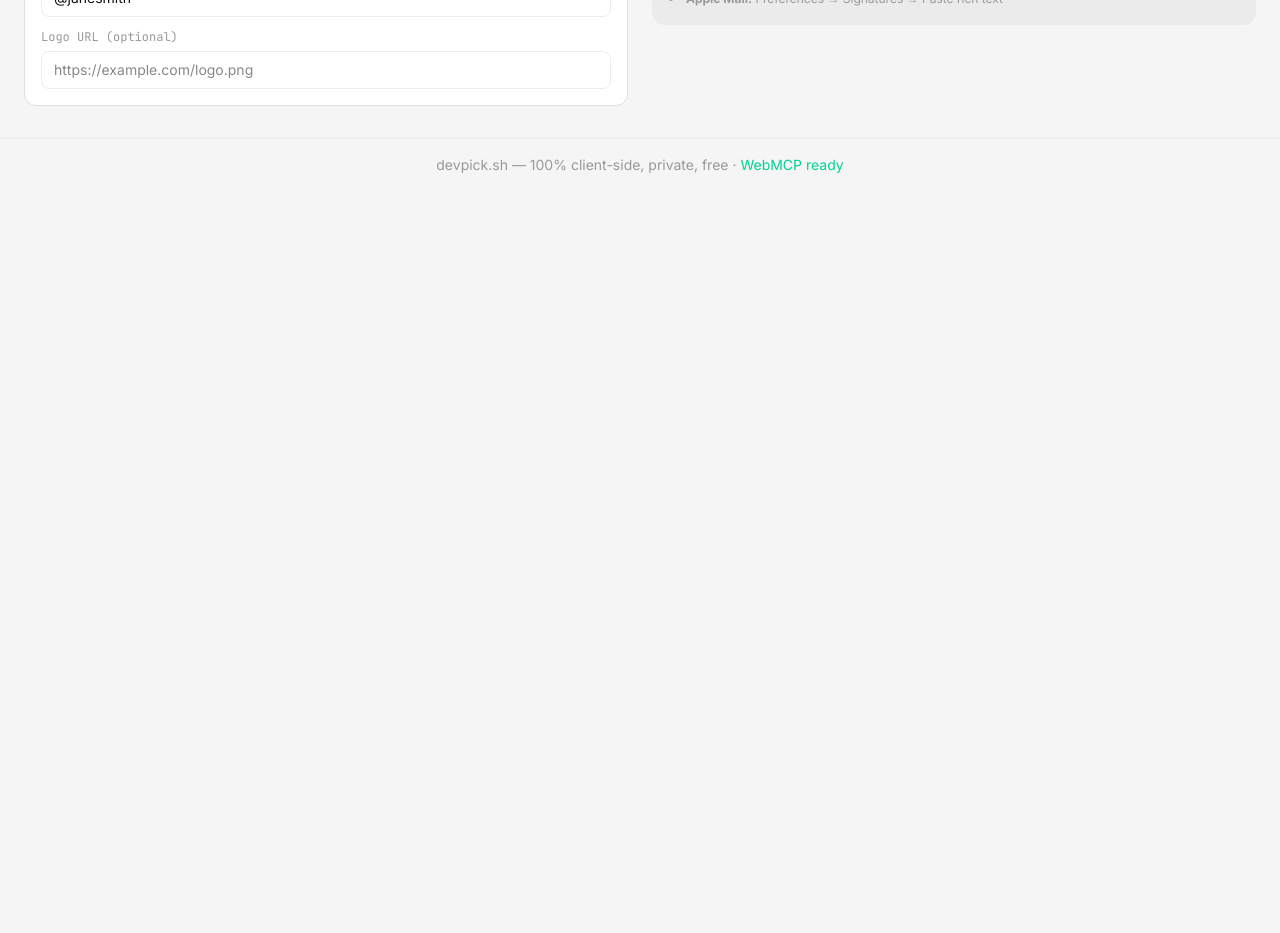
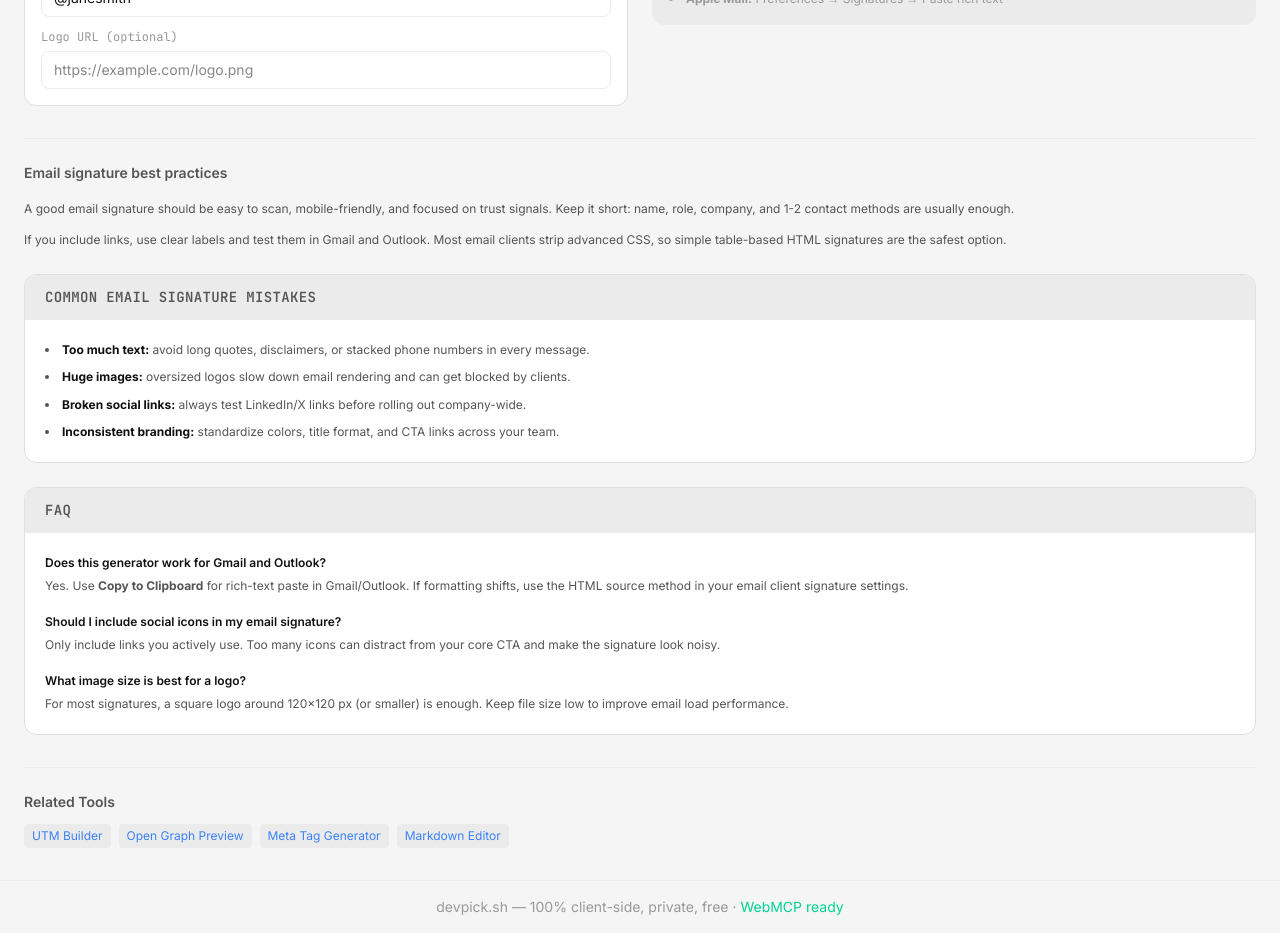
Before and after one commit to kimbobmarley03/devpick.sh, a Next.js app: page /email-signature-generator in a window 1280 px wide. Shown: the part 960-1893 px from the top of the page. Before the commit the page ends 1151 px from the top, so only its background shows below. Built offline with nearby package versions, Linux system fonts and the light colour scheme; no server answers.

Commit message:
seo: expand email signature generator content and related links

```diff
--- a/app/email-signature-generator/email-signature-generator-tool.tsx
+++ b/app/email-signature-generator/email-signature-generator-tool.tsx
@@ -281,6 +281,70 @@ export function EmailSignatureGeneratorTool() {
           </div>
         </div>
       </div>
+
+      {/* SEO Content: Best Practices */}
+      <section className="mt-8 pt-6 border-t border-border-subtle space-y-4">
+        <h2 className="text-sm font-semibold text-text-secondary">Email signature best practices</h2>
+        <div className="space-y-3 text-xs text-text-secondary leading-relaxed">
+          <p>
+            A good email signature should be easy to scan, mobile-friendly, and focused on trust signals.
+            Keep it short: name, role, company, and 1-2 contact methods are usually enough.
+          </p>
+          <p>
+            If you include links, use clear labels and test them in Gmail and Outlook.
+            Most email clients strip advanced CSS, so simple table-based HTML signatures are the safest option.
+          </p>
+        </div>
+      </section>
+
+      <section className="mt-6 bg-card-bg border border-card-border rounded-xl overflow-hidden">
+        <div className="px-5 py-3 border-b border-border-subtle bg-surface-subtle">
+          <h2 className="text-sm font-semibold text-text-secondary font-mono uppercase tracking-wide">Common email signature mistakes</h2>
+        </div>
+        <ul className="p-5 space-y-2 text-xs text-text-secondary list-disc list-inside leading-relaxed">
+          <li><strong className="text-text-primary">Too much text:</strong> avoid long quotes, disclaimers, or stacked phone numbers in every message.</li>
+          <li><strong className="text-text-primary">Huge images:</strong> oversized logos slow down email rendering and can get blocked by clients.</li>
+          <li><strong className="text-text-primary">Broken social links:</strong> always test LinkedIn/X links before rolling out company-wide.</li>
+          <li><strong className="text-text-primary">Inconsistent branding:</strong> standardize colors, title format, and CTA links across your team.</li>
+        </ul>
+      </section>
+
+      <section className="mt-6 bg-card-bg border border-card-border rounded-xl overflow-hidden">
+        <div className="px-5 py-3 border-b border-border-subtle bg-surface-subtle">
+          <h2 className="text-sm font-semibold text-text-secondary font-mono uppercase tracking-wide">FAQ</h2>
+        </div>
+        <div className="p-5 space-y-4 text-xs text-text-secondary leading-relaxed">
+          <div>
+            <h3 className="text-text-primary font-semibold mb-1">Does this generator work for Gmail and Outlook?</h3>
+            <p>Yes. Use <strong>Copy to Clipboard</strong> for rich-text paste in Gmail/Outlook. If formatting shifts, use the HTML source method in your email client signature settings.</p>
+          </div>
+          <div>
+            <h3 className="text-text-primary font-semibold mb-1">Should I include social icons in my email signature?</h3>
+            <p>Only include links you actively use. Too many icons can distract from your core CTA and make the signature look noisy.</p>
+          </div>
+          <div>
+            <h3 className="text-text-primary font-semibold mb-1">What image size is best for a logo?</h3>
+            <p>For most signatures, a square logo around 120×120 px (or smaller) is enough. Keep file size low to improve email load performance.</p>
+          </div>
+        </div>
+      </section>
+
+      {/* Related internal links for SEO cluster */}
+      <div className="mt-8 pt-6 border-t border-border-subtle">
+        <h2 className="text-sm font-semibold text-text-secondary mb-3">Related Tools</h2>
+        <div className="flex flex-wrap gap-2">
+          {[
+            { name: "UTM Builder", href: "/utm-builder" },
+            { name: "Open Graph Preview", href: "/og-preview" },
+            { name: "Meta Tag Generator", href: "/meta-tags" },
+            { name: "Markdown Editor", href: "/markdown-editor" },
+          ].map((t) => (
+            <a key={t.href} href={t.href} className="text-xs text-accent hover:underline px-2 py-1 rounded bg-surface-subtle">
+              {t.name}
+            </a>
+          ))}
+        </div>
+      </div>
     </ToolLayout>
   );
 }
```
